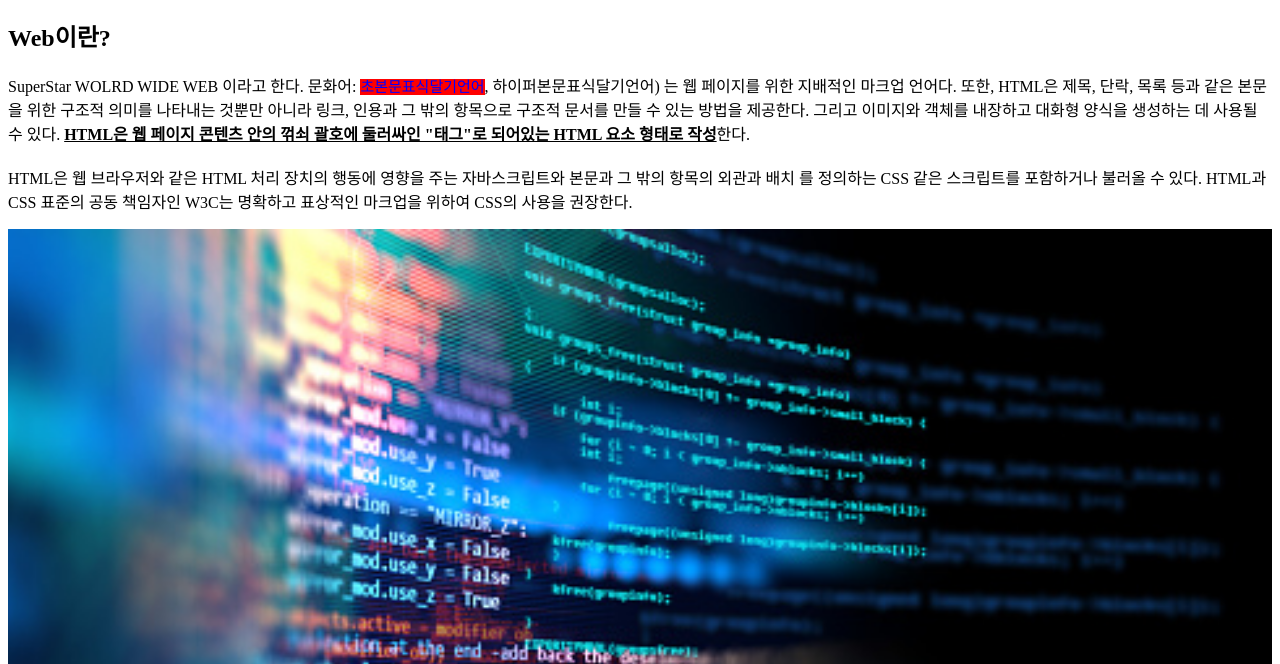
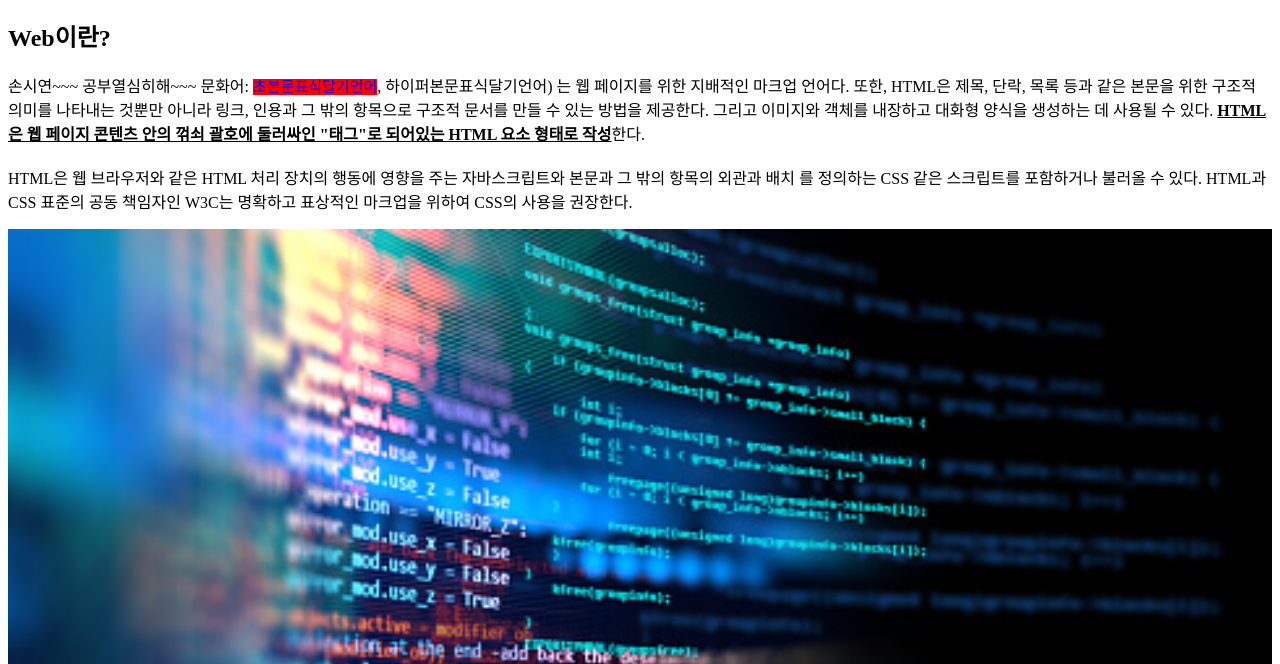
Before and after one commit to aidenForjsp/aiden1, a plain HTML site: page index.html in a window 1280 px wide. Shown: the part 136-800 px from the top of the page. Drawn offline with Linux system fonts and the light colour scheme; files whose address does not match are found by name.

Commit message:
Update index.html

```diff
--- a/index.html
+++ b/index.html
@@ -13,7 +13,7 @@
     </ol>
 
     <h2>Web이란?</h2>
-    <p>SuperStar WOLRD WIDE WEB 이라고 한다.
+    <p>손시연~~~ 공부열심히해~~~
     문화어: <span style="font-size:15px; color:blue; background-color:red;">초본문표식달기언어</span>, 하이퍼본문표식달기언어)
     는 웹 페이지를 위한 지배적인 마크업 언어다. 또한, HTML은 제목, 단락, 목록 등과
     같은 본문을 위한 구조적 의미를 나타내는 것뿐만 아니라 링크, 인용과
```
